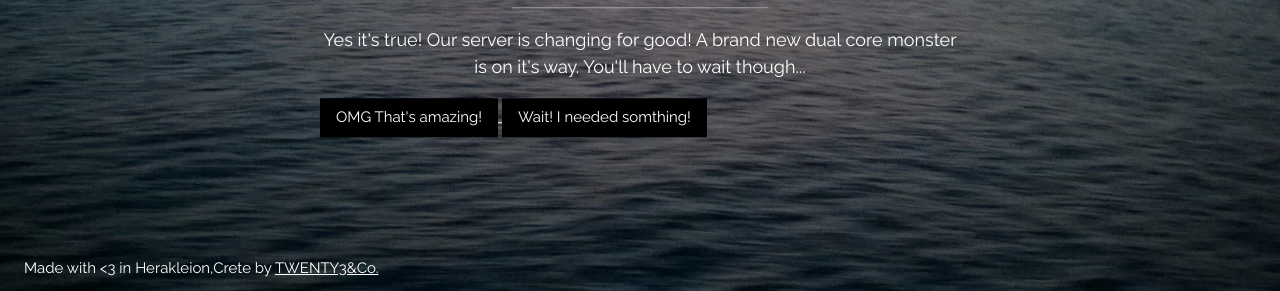
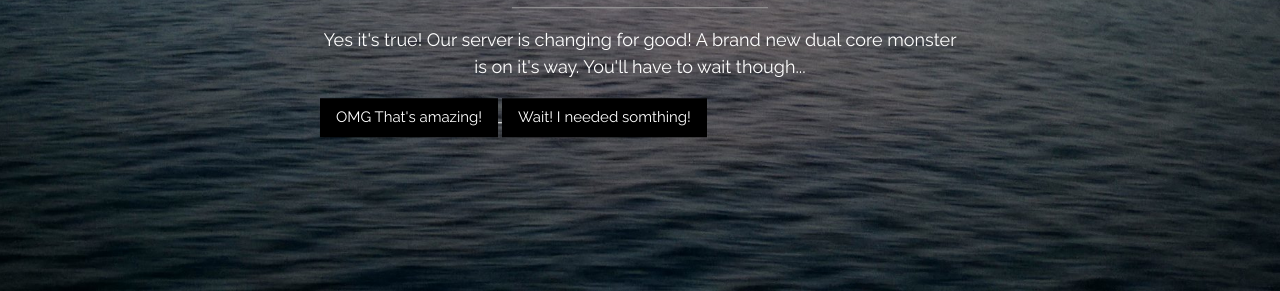
Before and after one commit to twenty3co/twenty3co.github.io, a plain HTML site: page index.html in a window 1280 px wide. Shown: the part 509-800 px from the top of the page. Drawn offline with nearby package versions, Linux system fonts and the light colour scheme.

Commit message:
Update index.html

```diff
--- a/index.html
+++ b/index.html
@@ -33,9 +33,6 @@
     	<button class="w3-btn w3-black">Wait! I needed somthing!</button>
     </a>
   </div>
-  <div class="w3-display-bottomleft w3-padding-large">
-    Made with <3 in Herakleion,Crete by <a href="https://twenty3.gr">TWENTY3&Co.</a>
-  </div>
 </div>
 
 </body>
```
